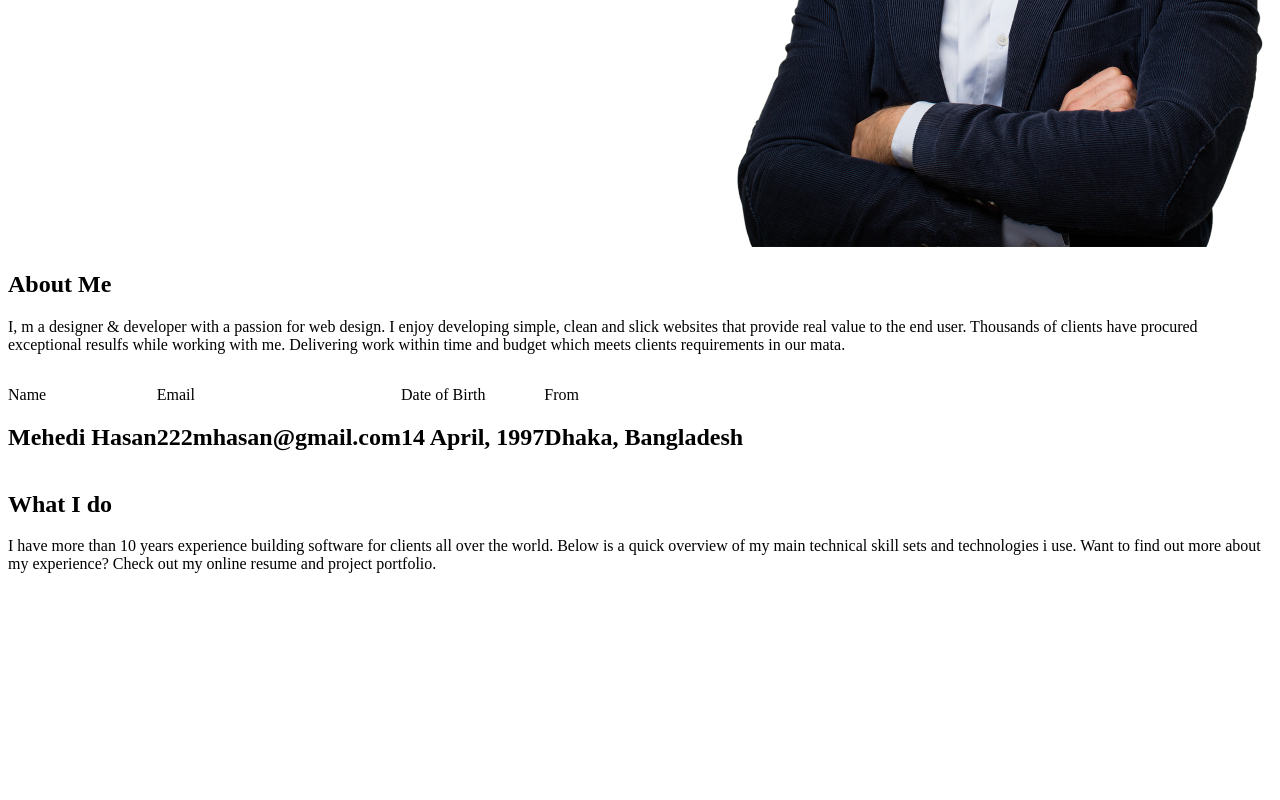
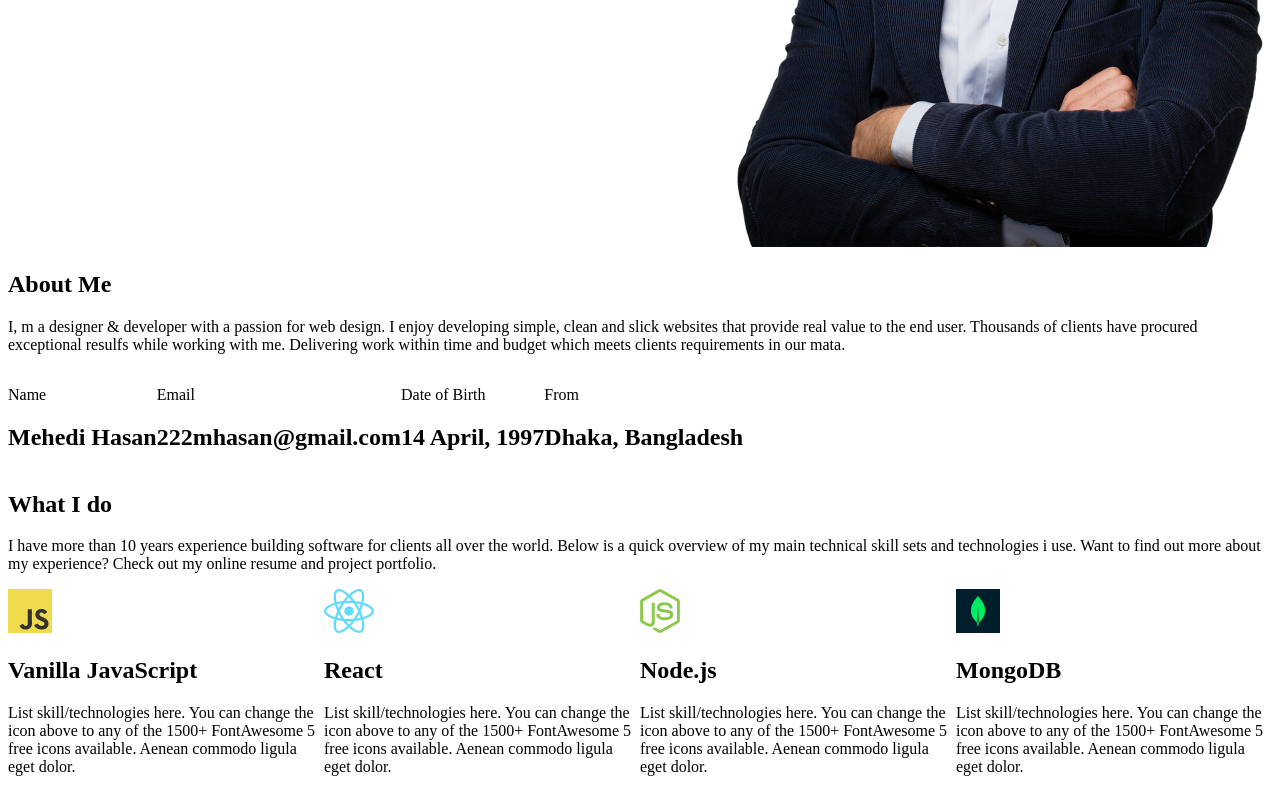
Before and after one commit to 222mhasan/web-developer-portfolio, a plain HTML site: page index.html in a window 1280 px wide. Shown: the part 523-1323 px from the top of the page. Before the commit the page ends 1112 px from the top, so only its background shows below. Drawn offline with Linux system fonts and the light colour scheme.

Commit message:
skill part added

```diff
--- a/index.html
+++ b/index.html
@@ -84,6 +84,31 @@
             <p>I have more than 10 years experience building software for clients all over the world. Below is a quick overview of my main technical skill sets and technologies i use. Want to find out more about my experience? Check out my online resume and project portfolio.</p>
 
         </div>
+
+        <!-- Skills Part -->
+        <div class="skill_part">
+            <div class="skills_1">
+                <img src="images/icons/js.png" alt="">
+                <h2>Vanilla JavaScript</h2>
+                <p>List skill/technologies here. You can change the icon above to any of the 1500+      FontAwesome 5 free icons available. Aenean commodo ligula eget dolor.</p>
+            </div>
+            <div class="skills_2">
+                <img src="images/icons/react.png" alt="">
+                <h2>React</h2>
+                <p>List skill/technologies here. You can change the icon above to any of the 1500+ FontAwesome 5 free icons available. Aenean commodo ligula eget dolor.</p>
+            </div>
+            <div class="skills_3">
+                <img src="images/icons/nodejs.png" alt="">
+                <h2>Node.js</h2>
+                <p>List skill/technologies here. You can change the icon above to any of the 1500+ FontAwesome 5 free icons available. Aenean commodo ligula eget dolor.</p>
+            </div>
+            <div class="skills_4">
+                <img src="images/icons/mongo.png" alt="">
+                <h2>MongoDB</h2>
+                <p>List skill/technologies here. You can change the icon above to any of the 1500+ FontAwesome 5 free icons available. Aenean commodo ligula eget dolor.</p>
+            </div>
+        </div>
+
     </main>
 
     <!-- Main Area Starts -->
--- a/style.css
+++ b/style.css
@@ -12,3 +12,8 @@
 .about_area_info{
     display: flex;
 }
+
+/* skill_part */
+.skill_part{
+    display: flex;
+}
```
